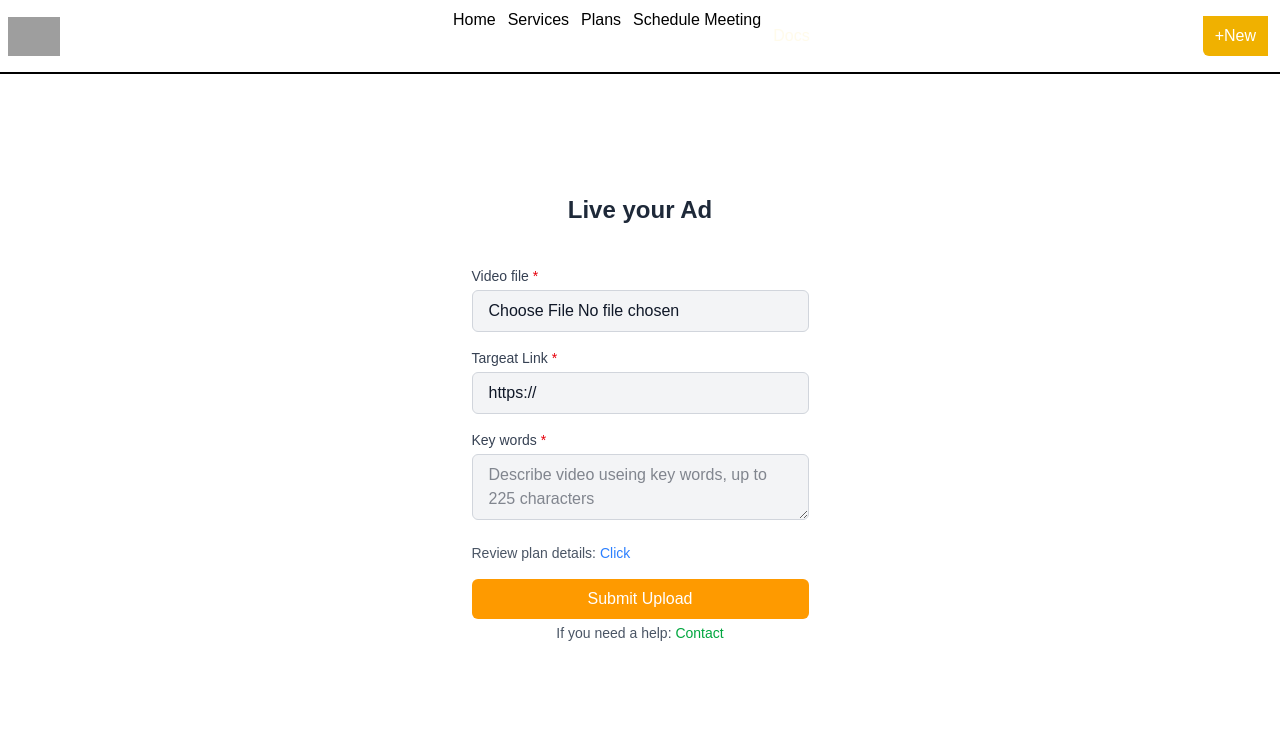
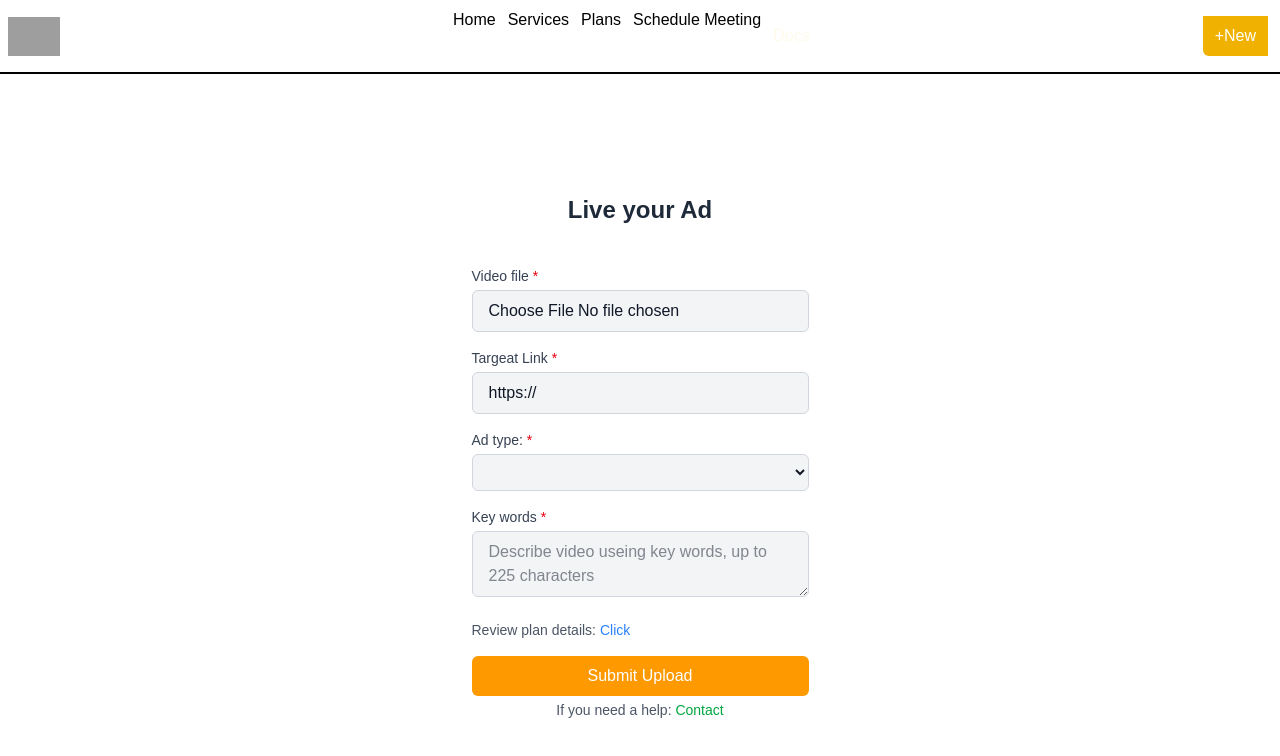
Before and after one commit to Dwarkesh-Khairnar/AD-service, a React (Vite) app: page /adupload in a window 1280 px wide. Shown: the top 756 px of the page. Built offline with nearby package versions, Linux system fonts and the light colour scheme; grey boxes are pictures that could not be loaded.

Commit message:
Add ad type filed and remove unuse package

```diff
--- a/package.json
+++ b/package.json
@@ -31,7 +31,6 @@
     "@types/react-dom": "^19.1.9",
     "@vitejs/plugin-react": "^5.0.3",
     "autoprefixer": "^10.4.21",
-    "concurrently": "^9.2.1",
     "eslint": "^9.36.0",
     "eslint-plugin-react-hooks": "^5.2.0",
     "eslint-plugin-react-refresh": "^0.4.20",
--- a/src/Components/ad_upload.jsx
+++ b/src/Components/ad_upload.jsx
@@ -49,23 +49,8 @@ function ad_upload() {
           Live your Ad
         </h2>
         <form className="space-y-4" onSubmit={uploade}>
-          {/* Name Field */}
-          {/* <div>
-            <label
-              htmlFor="name"
-              className="block text-sm font-medium text-gray-700"
-            >
-              Company Name
-            </label>
-            <input
-              type="text"
-              id="name"
-              onChange={(e) => setOrgname(e.target.value)}
-              className="w-full px-4 py-2 mt-1 text-gray-900 bg-gray-100 border border-gray-300 rounded-md focus:ring-blue-500 focus:border-blue-500"
-              placeholder="Enter your company name"
-            />
-          </div> */}
-          {/* Name Field */}
+
+          {/* File Upload Field */}
           <div>
             <label
               htmlFor="name"
@@ -83,6 +68,8 @@ function ad_upload() {
               placeholder="upload your video file"
             />
           </div>
+
+          {/* Targeat link Field */}
           <div>
             <label
               htmlFor="name"
@@ -102,6 +89,29 @@ function ad_upload() {
             />
           </div>
 
+          {/* Ads type Field */}
+          <div>
+            <label
+              htmlFor="name"
+              className="block text-sm font-medium text-gray-700"
+            >
+              Ad type: <span className="text-red-600">*</span>
+            </label>
+            <select
+              name="Adtypes"
+              id="adtypes"
+              onChange={(e) => setOrgname(e.target.value)}
+              className="w-full px-4 py-2 mt-1 text-gray-900 bg-gray-100 border border-gray-300 rounded-md focus:ring-blue-500 focus:border-blue-500"
+              placeholder="Enter your company name"
+              required
+            >
+              <option value=""></option>
+              <option value="Video">Video</option>
+              <option value="Image">Image</option>
+              <option value="Banner">Banner</option>
+            </select>
+          </div>
+
           {/* Key Word field */}
           <label
             htmlFor="Key_words"
@@ -114,8 +124,10 @@ function ad_upload() {
             name="Key_words"
             id="Key_words"
             className="w-full px-4 py-2 mt-1 text-gray-900 bg-gray-100 border border-gray-300 rounded-md focus:ring-blue-500 focus:border-blue-500"
-            // maxlength="150"
+            maxlength="250"
+            minLength={'150'}
             placeholder="Describe video useing key words, up to 225 characters"
+            required
           ></textarea>
 
           {/* plan details  */}
```
Also changed, not shown: 1 other file (tests, documents, lock files or other folders).
